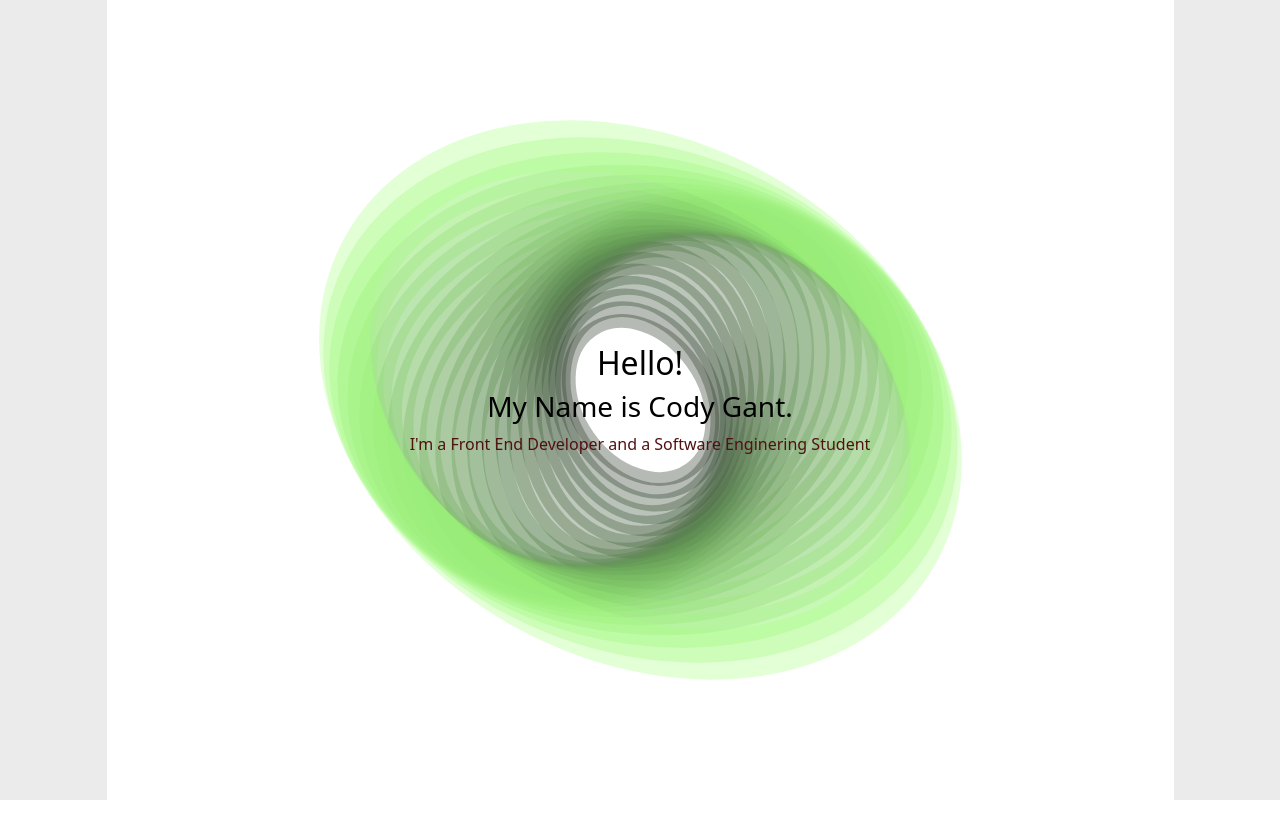
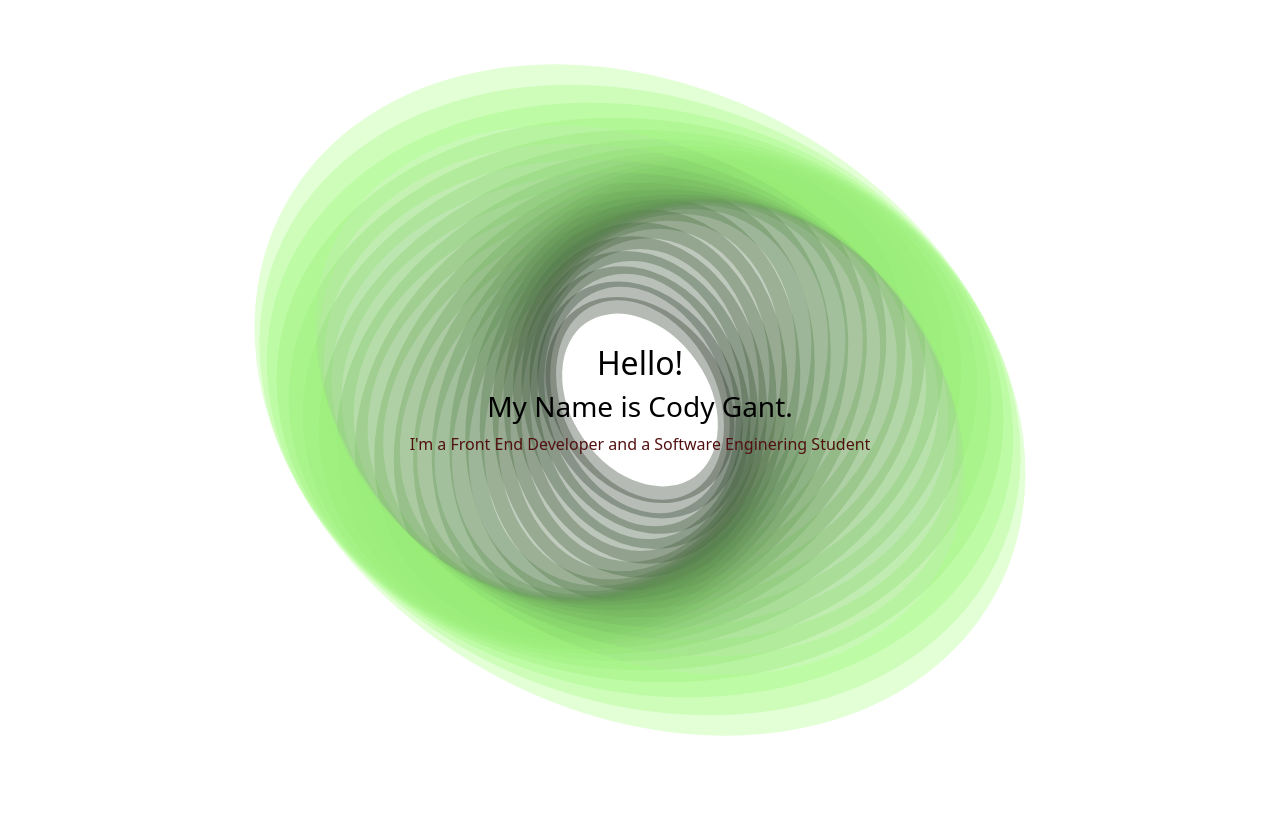
Before and after one commit to CodyGant/Portfolio, a React (Create React App) app: page / in a window 1280 px wide. Shown: the top 838 px of the page. Built offline with nearby package versions, Linux system fonts and the light colour scheme.

Commit message:
updating

```diff
--- a/src/index.css
+++ b/src/index.css
@@ -120,11 +120,10 @@ code {
 .aboutMe {
   min-height: 100vh !important;
   height: inherit;
-  width: 100%;
+  width:100%;
   display: table;
-  background-color: #ebebeb;
   background-image: url("/src/assets/parabolic-ellipse.svg");
-  background-size:auto;
+  background-size:cover;
   background-position: center;
   background-repeat: no-repeat;
   margin-top: 0 !important;
```
